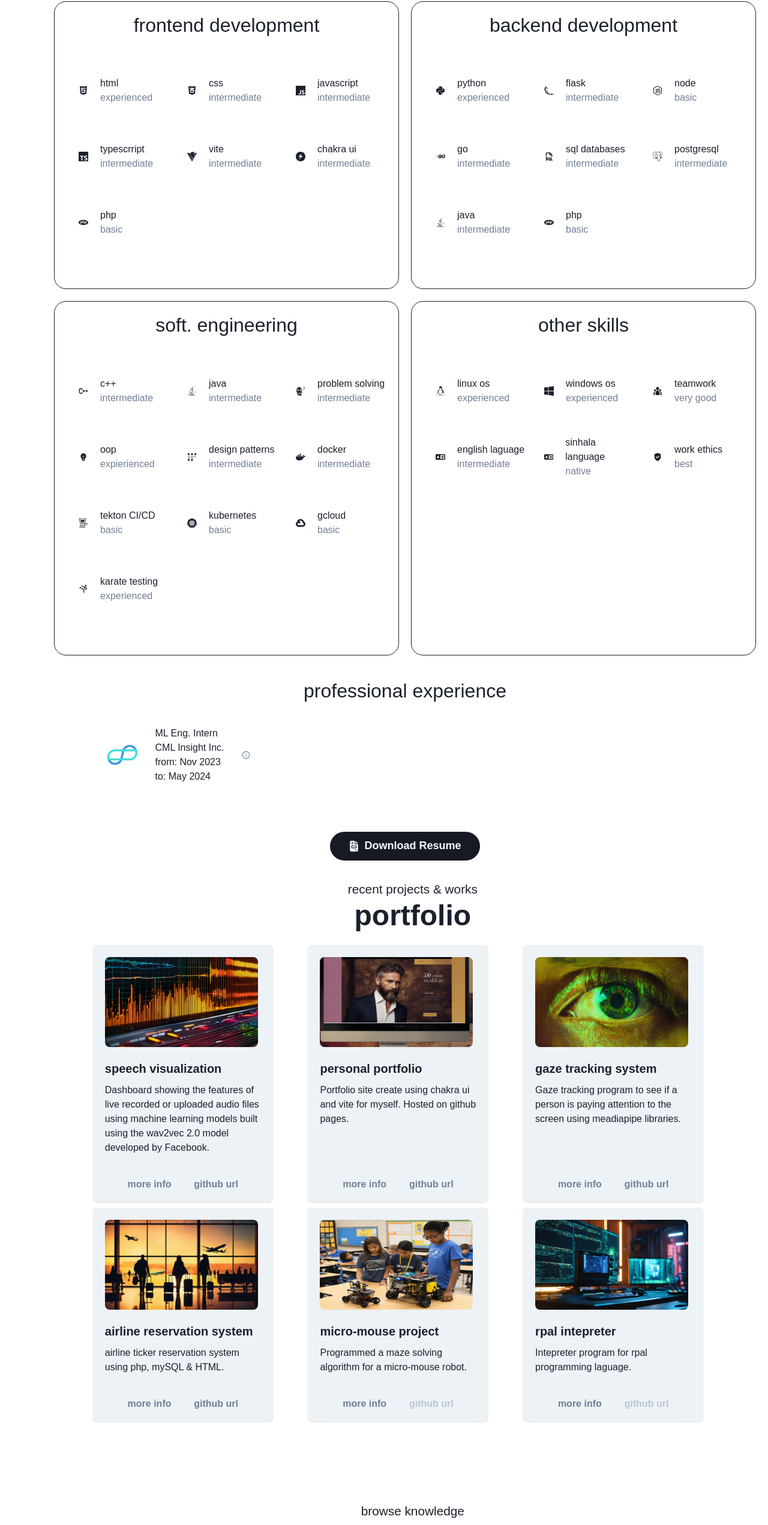
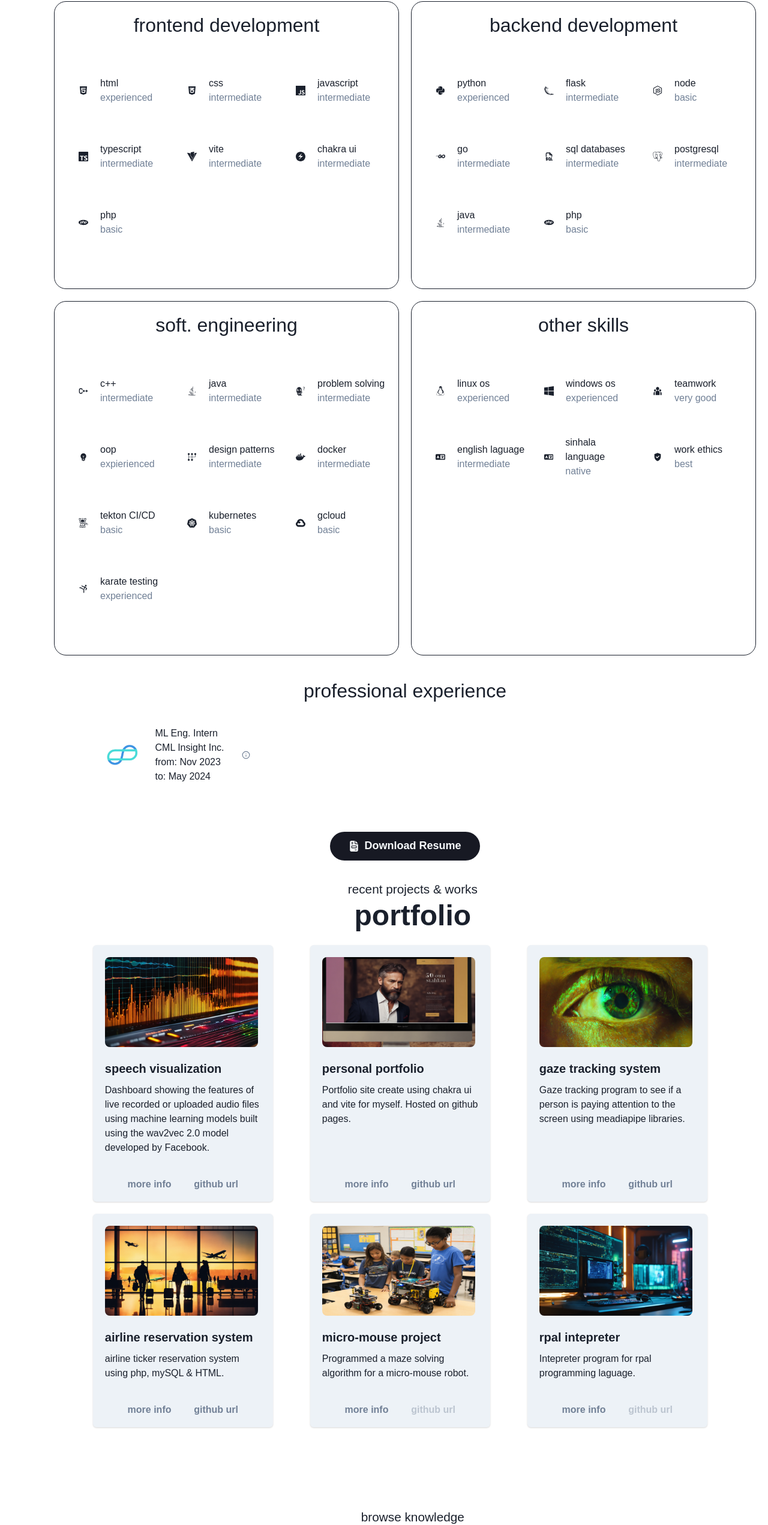
Before and after one commit to mohotta/mohotta.github.io, a React (Vite) app: page / in a window 1280 px wide. Shown: the part 2520-5063 px from the top of the page at 60% size. Built offline with nearby package versions, Linux system fonts and the light colour scheme; a web font is replaced by a local one.

Commit message:
minor bug fixes

```diff
--- a/src/portfolio/Portfolio.tsx
+++ b/src/portfolio/Portfolio.tsx
@@ -110,7 +110,7 @@ export default function Portfolio() {
                     portfolio
                 </Heading>
             </Flex>
-            <SimpleGrid minChildWidth={'300px'} spacing={'10px'} width={'90%'} paddingY={'20px'}>
+            <SimpleGrid minChildWidth={'300px'} spacing={'20px'} width={'90%'} paddingY={'20px'}>
             {
                     projects.map((item) => (
                         <Card maxW='300px' bgColor={'gray.100'}>
--- a/src/resume/Resume.tsx
+++ b/src/resume/Resume.tsx
@@ -128,7 +128,7 @@ export default function Resume() {
             },
             {
                 id: 4,
-                name: 'typescrript',
+                name: 'typescript',
                 icon: <SiTypescript/>,
                 confidence: 'intermediate'
             },
```
